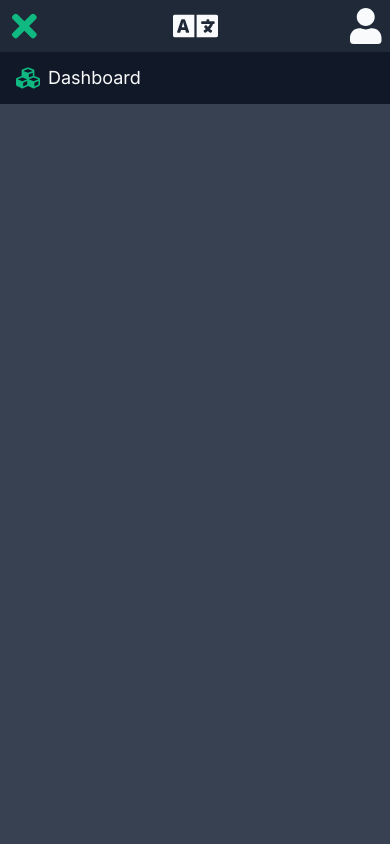
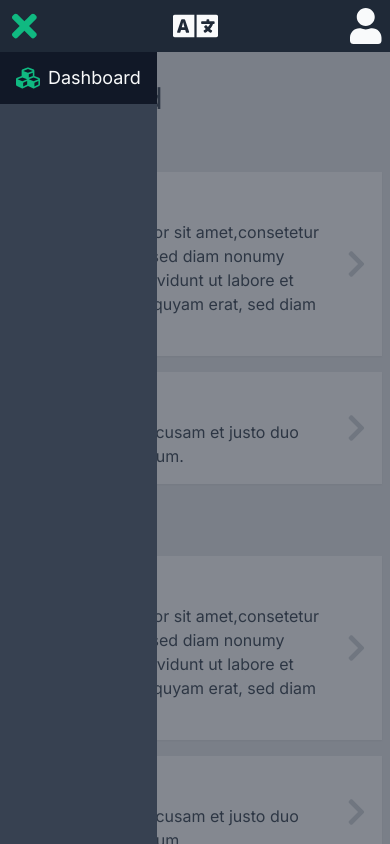
Before and after one commit to thelotusgg/babylon, a Vue app in the folder frontend/: page / in a window 390 px wide. Both pictures are taken after a click on the element 24 px from the left and 26 px from the top of the page. Shown: the top 844 px of the page. Built offline with nearby package versions, Linux system fonts and the light colour scheme.

Commit message:
#103 make navbar 2/5 wide on small screens

```diff
--- a/frontend/src/components/AppNavbar.vue
+++ b/frontend/src/components/AppNavbar.vue
@@ -63,7 +63,7 @@
           />
         </div>
       <AppNavbarMenu
-        class="lg:flex-col lg:absolute lg:bg-gray-50 lg:text-gray-700 lg:hidden lg:right-0
+        class="right-0 lg:flex-col lg:absolute lg:bg-gray-50 lg:text-gray-700 lg:hidden flex-grow
         lg:shadow-sm"
         :class="{
           '-translate-x-0': userMenuIsOpen,
@@ -81,6 +81,13 @@
       </div>
     </div>
   </nav>
+
+  <div
+    v-if="(mainMenuIsOpen || userMenuIsOpen)"
+    @click="closeOpenMenu"
+    class="absolute w-full h-screen transition-opacity bg-opacity-50 bg-gray-900 z-20 cursor-pointer
+    lg:hidden"
+  ></div>
 </template>
 
 <script lang="ts">
--- a/frontend/src/components/AppNavbarMenu.vue
+++ b/frontend/src/components/AppNavbarMenu.vue
@@ -1,5 +1,5 @@
 <template>
-  <ul class="flex flex-col bg-gray-700 w-full h-screen transform duration-300
+  <ul class="min-w-2/5 w-auto flex flex-col bg-gray-700 h-screen transform duration-300
     absolute lg:bg-transparent lg:static lg:flex-row lg:w-auto lg:h-auto">
     <slot/>
   </ul>
--- a/frontend/tailwind.config.js
+++ b/frontend/tailwind.config.js
@@ -4,6 +4,9 @@ module.exports = {
   darkMode: 'media',
   theme: {
     extend: {
+      minWidth: {
+        '2/5': '40%',
+      },
       maxWidth: {
         layoutContainer: '100rem',
       },
```
